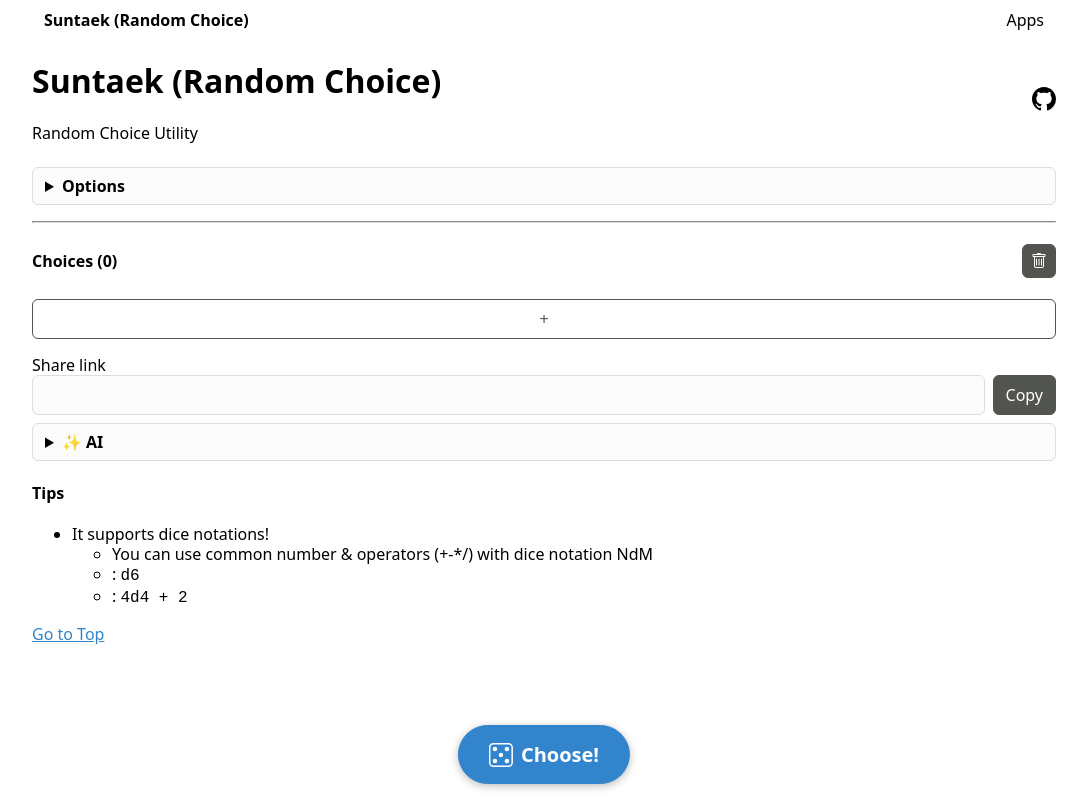
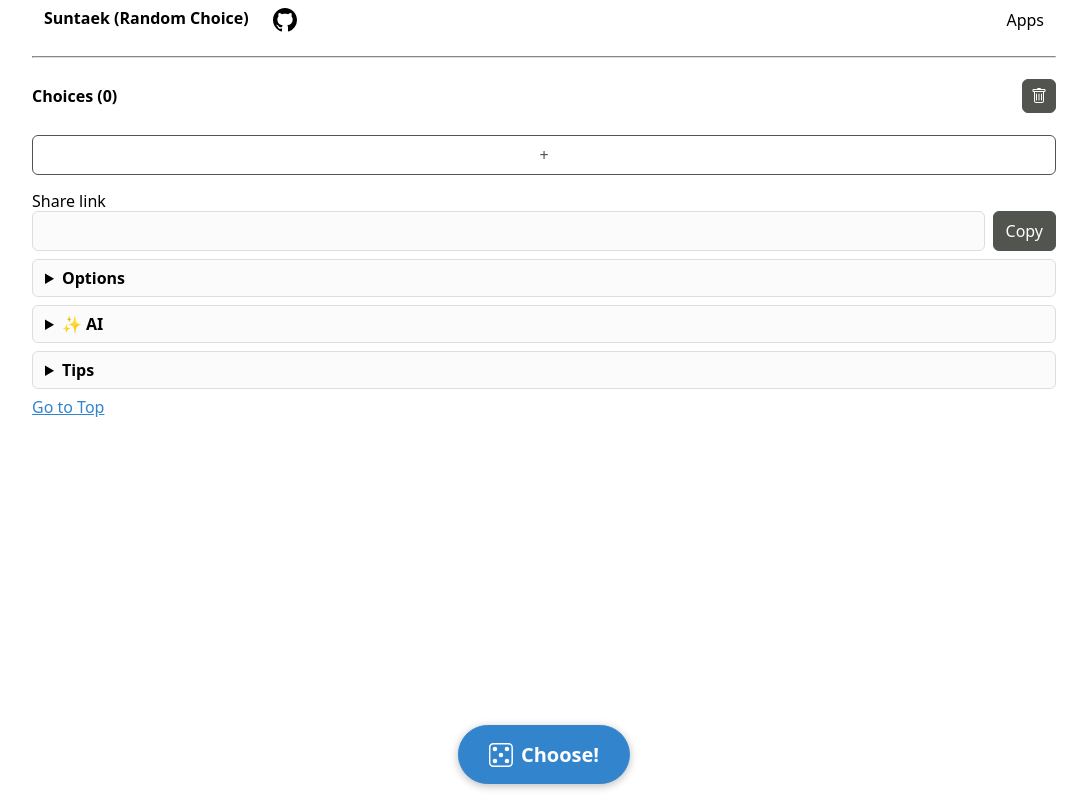
Before and after one commit to lumiknit/w-gh-static-apps, a website built with Vite: page src/pages/apps/suntaek/index.html in a window 1280 px wide. Shown: the whole page, without its empty margins (96-1183 px from the left). Built offline with nearby package versions, Linux system fonts and the light colour scheme.

Commit message:
Reorder ui

```diff
--- a/src/pages/apps/suntaek/index.html
+++ b/src/pages/apps/suntaek/index.html
@@ -28,19 +28,6 @@
 			<main class="navbar-content">
 				<div>
 					<a class="brand" href="#" data-i18n="title.main">Suntaek</a>
-				</div>
-				<div>
-					<a href="/apps" data-i18n="nav_apps">Apps</a>
-				</div>
-			</main>
-		</nav>
-		<main class="container main-wrap">
-			<header>
-				<hgroup>
-					<div>
-						<h1 data-i18n="title.main">Suntaek</h1>
-						<p data-i18n="title.sub">Random Choice Utility</p>
-					</div>
 					<div class="github">
 						<a
 							href="https://github.com/lumiknit/suntaek"
@@ -59,9 +46,14 @@
 							</svg>
 						</a>
 					</div>
-				</hgroup>
-			</header>
+				</div>
+				<div>
+					<a href="/apps" data-i18n="nav_apps">Apps</a>
+				</div>
+			</main>
+		</nav>
 
+		<main class="container main-wrap">
 			<div id="toast-container"></div>
 
 			<!-- Result Section -->
@@ -69,23 +61,6 @@
 				<h4 data-i18n="result.title">Result</h4>
 				<ul id="result-list" class="list-reset"></ul>
 			</div>
-
-			<!-- Options Setup -->
-			<details>
-				<summary class="outline" data-i18n="options.title">
-					Options
-				</summary>
-				<label class="opt-label">
-					<input type="checkbox" id="opt-allow-duplicates" checked />
-					<span data-i18n="options.label.allow_duplicates"
-						>Allow Duplicates</span
-					>
-				</label>
-				<h6 data-i18n="options.label.count" class="opt-subtitle">
-					Count
-				</h6>
-				<input type="number" min="1" id="opt-count" value="1" />
-			</details>
 
 			<hr />
 
@@ -119,6 +94,24 @@
 				</div>
 				<small id="share-copy-status" aria-live="polite" hidden></small>
 			</div>
+
+			<!-- Options Setup -->
+			<details>
+				<summary class="outline" data-i18n="options.title">
+					Options
+				</summary>
+				<label class="opt-label">
+					<input type="checkbox" id="opt-allow-duplicates" checked />
+					<span data-i18n="options.label.allow_duplicates"
+						>Allow Duplicates</span
+					>
+				</label>
+				<h6 data-i18n="options.label.count" class="opt-subtitle">
+					Count
+				</h6>
+				<input type="number" min="1" id="opt-count" value="1" />
+			</details>
+
 
 			<!-- LLM Generate -->
 			<details>
@@ -188,7 +181,8 @@
 				</div>
 			</details>
 
-			<h4 data-i18n="tips.title">Tips</h4>
+			<details>
+			<summary data-i18n="tips.title">Tips</summary>
 			<ul>
 				<li>
 					<span data-i18n="tips.2">It supports dice notations!</span>
@@ -205,6 +199,7 @@
 					</ul>
 				</li>
 			</ul>
+			</details>
 
 			<a href="#" id="btn-go-top" data-i18n="clickable.label.go_to_top"
 				>Go to Top</a
```
